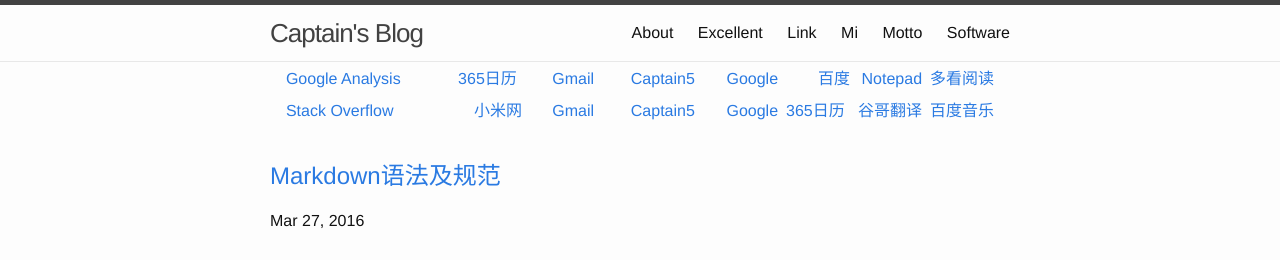
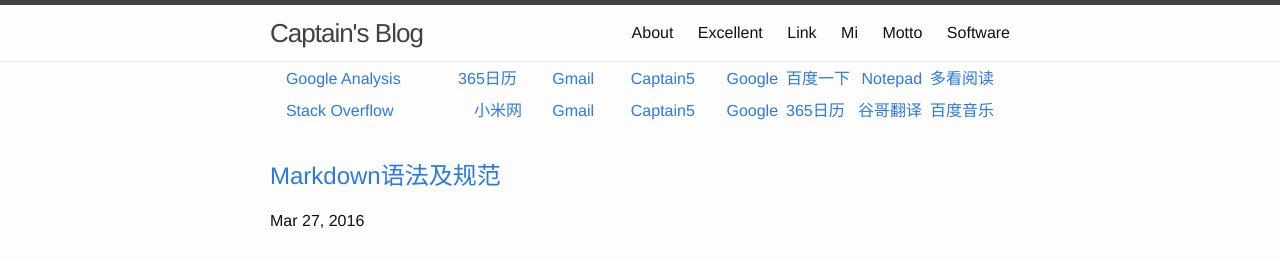
Before and after one commit to captain5/captain5.github.io, a Jekyll site: the page built from index.html, in a window 1280 px wide. Shown: the top 260 px of the page. Built offline with Jekyll 4.4.1, drawn with Linux system fonts in a browser that asks for light colours.

Commit message:
Update default.html

```diff
--- a/_layouts/default.html
+++ b/_layouts/default.html
@@ -13,7 +13,7 @@
         <td align=right width=10%><a href="https://mail.google.com"  target="_black">Gmail</a></td>
         <td align=right><a href="https://github.com/captain5/captain5.github.io"  target="_black">Captain5</a></td>
         <td align=right><a href="https://www.google.com.hk"  target="_black">Google</a></td>
-        <td align=right width=10%><a href="https://www.baidu.com/"  target="_black">百度</a></td>
+        <td align=right width=10%><a href="https://www.baidu.com/"  target="_black">百度一下</a></td>
         <td align=right width=10%><a href="http://notepad.flowsoft7.com/"  target="_black">Notepad</a></td>
         <td align=right width=10%><a href="http://www.duokan.com/u/mybook"  target="_black">多看阅读</a></td>
       </tr>
```
